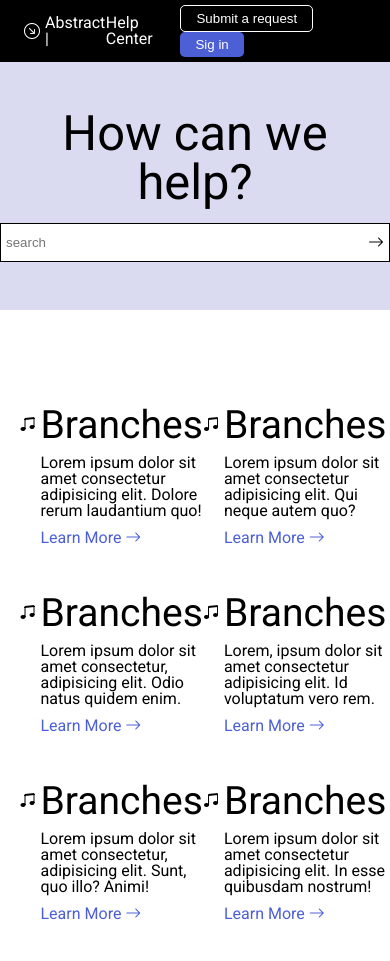
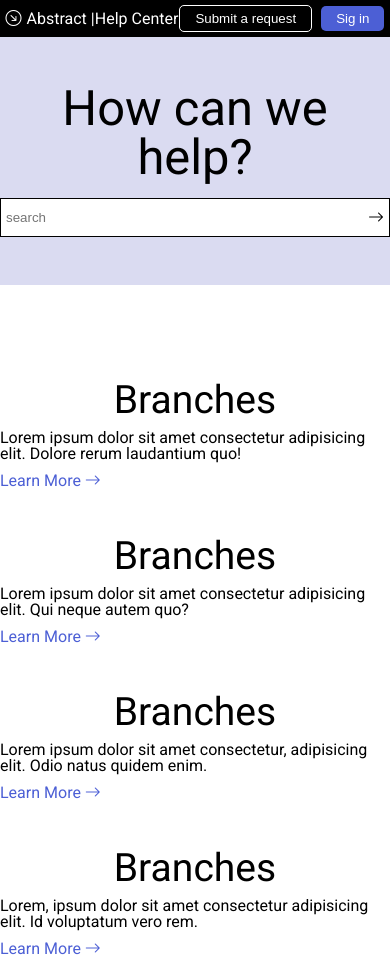
Before and after one commit to almeidaleandro28/frontend-Practice-01, a website: page index.html in a window 390 px wide. Shown: the top 961 px of the page. Drawn offline with nearby package versions, Linux system fonts and the light colour scheme.

Commit message:
position section in mobile

```diff
--- a/scss/_responsive.scss
+++ b/scss/_responsive.scss
@@ -1,11 +1,6 @@
 @mixin device( $size ) {
-  @if $size == sm {
-    @media ( min-width: 576px) {
-      @content
-    }
-  }
-  @if $size == md {
-    @media ( min-width: 778px) {
+  @if $size == mobile {
+    @media ( max-width: 576px) {
       @content
     }
   }
--- a/scss/style.scss
+++ b/scss/style.scss
@@ -1,5 +1,6 @@
 @import "reset";
 @import "variables";
+@import "responsive";
 
 //--- global ---
 body {
@@ -30,6 +31,9 @@ a {
 .container {
   margin: 0 auto;
   width: 90%;
+  @include device( mobile ) {
+    width: 100%;
+  }
 }
 
 //--- header ---
@@ -134,21 +138,33 @@ a {
   display: grid;
   grid-template-columns: auto auto;
   padding-top: 6rem;
+  @include device( mobile ) {
+    grid-template-columns: auto;
+  }
 }
 
 .service{
   display: flex;
   padding-bottom: 3rem;
+  @include device( mobile ) {
+    flex-direction: column;
+  }
 }
 
 .service-icon {
   padding-top: 10px;
   padding-right: 5px;
+  @include device( mobile ) {
+    display: none;
+  }
 }
 
 .service-explanation {
   h2 {
     padding-bottom: 10px;
+    @include device( mobile ) {
+      text-align: center;
+    }
   }
   p {
     padding-bottom: 10px;
```
Also changed, not shown: css/style.css, 1 other file.
